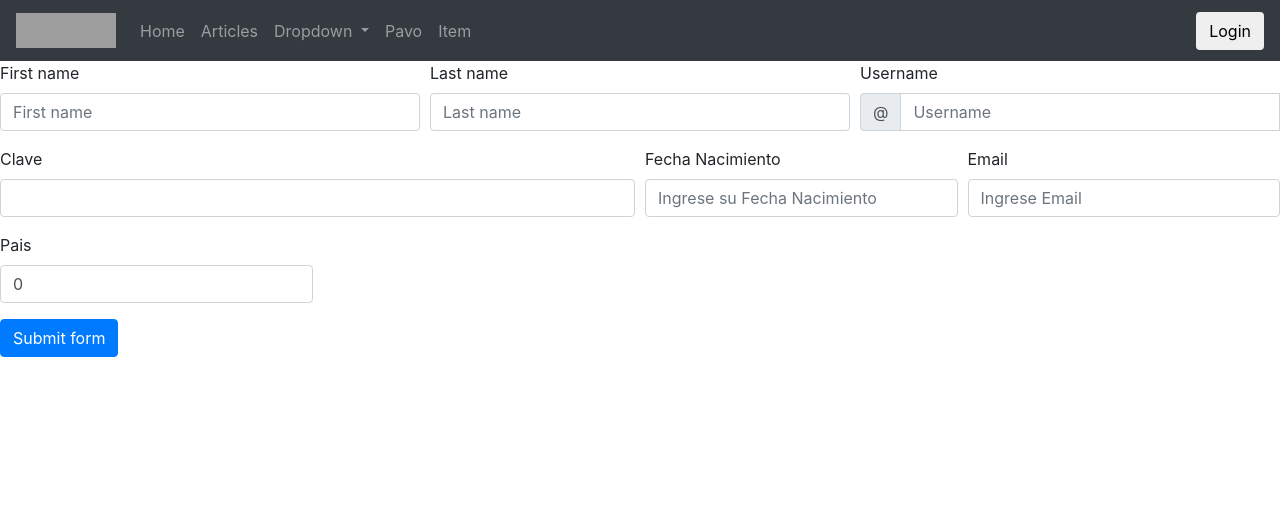
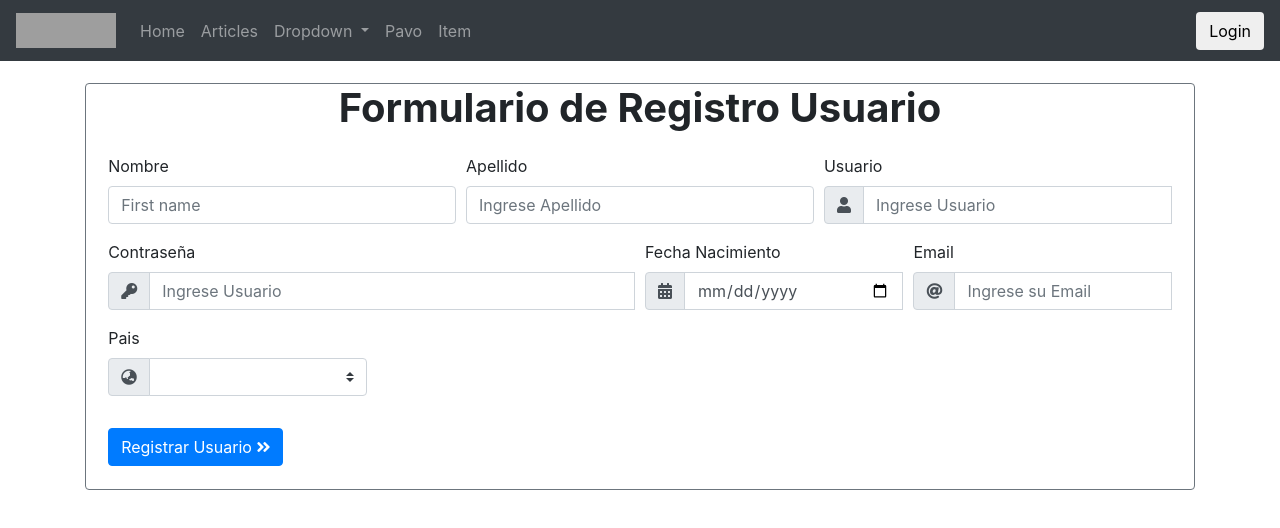
Before and after one commit to Aguila321/proySedita, an Angular app in the folder Front_End/Front-Fortnite/: page /registrar in a window 1280 px wide. Shown: the top 528 px of the page. Built offline with nearby package versions, Linux system fonts and the light colour scheme; grey boxes are pictures that could not be loaded.

Commit message:
@aguila321
registro y login

```diff
--- a/Front_End/Front-Fortnite/src/app/componente/usuario/registrar-usuario/registrar-usuario.component.css
+++ b/Front_End/Front-Fortnite/src/app/componente/usuario/registrar-usuario/registrar-usuario.component.css
@@ -0,0 +1,9 @@
+.aea{
+    margin-top: 2%;
+
+
+
+}
+.h1{
+    text-align: center;
+}
--- a/Front_End/Front-Fortnite/src/app/componente/usuario/registrar-usuario/registrar-usuario.component.html
+++ b/Front_End/Front-Fortnite/src/app/componente/usuario/registrar-usuario/registrar-usuario.component.html
@@ -1,94 +1,100 @@
-<form class="needs-validation" (ngSubmit)="registrarUsuario(forma)" #forma="ngForm"  >
+<div class="container md-5">
+  <div class="aea border border-secondary rounded">
+    <h1 class="h1"><strong>Formulario de Registro Usuario</strong></h1>
+    <div style="margin: 2%;">
+      <form class="needs-validation" (ngSubmit)="registrarUsuario(forma)" #forma="ngForm">
         <div class="form-row">
           <div class="col-md-4 mb-3">
-      <label for="validationCustom01">First name</label>
-      <input type="text" class="form-control"
-      name="nombre"
-      placeholder="First name"
-      [(ngModel)]="usuario.nombre"
+            <label for="validationCustom01">Nombre</label>
+            <input type="text" class="form-control" name="nombre" placeholder="First name" [(ngModel)]="usuario.nombre"
               required>
             <div class="valid-feedback">
-        Looks good!
+              Ingrese su nombre
             </div>
           </div>
           <div class="col-md-4 mb-3">
-      <label for="validationCustom02">Last name</label>
-      <input type="text" class="form-control"
-      [(ngModel)]="usuario.apellido"
-        placeholder="Last name"
-        name="apellido"
+            <label for="validationCustom02">Apellido</label>
+            <input type="text" class="form-control" [(ngModel)]="usuario.apellido" placeholder="Ingrese Apellido" name="apellido"
               required>
             <div class="valid-feedback">
-        Looks good!
+              Ingrese su apellido
             </div>
           </div>
           <div class="col-md-4 mb-3">
-      <label for="validationCustomUsername">Username</label>
+            <label for="validationCustomUsername">Usuario</label>
             <div class="input-group">
               <div class="input-group-prepend">
-          <span class="input-group-text" id="inputGroupPrepend">@</span>
+                <span class="input-group-text" id="basic-addon1"><i class="fas fa-user"></i></span>
               </div>
-        <input type="text" class="form-control"
-        [(ngModel)]="usuario.username"
-        name="username"
-         placeholder="Username"
-         aria-describedby="inputGroupPrepend"
-          required>
+              <input type="text" class="form-control" [(ngModel)]="usuario.username" name="username" placeholder="Ingrese Usuario"
+                aria-describedby="inputGroupPrepend" required>
               <div class="invalid-feedback">
-          Please choose a username.
+                Ingrese su nombre de usuario.
               </div>
             </div>
           </div>
         </div>
         <div class="form-row">
           <div class="col-md-6 mb-3">
-      <label for="validationCustom03">Clave</label>
-      <input type="text" class="form-control"
-      [(ngModel)]="usuario.clave"
-      name="clave"
-      placeholder=""
-      required>
+            <label for="validationCustom03">Contraseña</label>
+            <div class="input-group">
+                <div class="input-group-prepend">
+                  <span class="input-group-text" id="basic-addon1"><i class="fas fa-key"></i></span>
+                </div>
+                <input type="text" class="form-control" [(ngModel)]="usuario.clave" name="clave" placeholder="Ingrese Usuario"
+                  aria-describedby="inputGroupPrepend" required>
                 <div class="invalid-feedback">
-        Please provide a valid city.
+                  Ingrese su contraseña
+                </div>
               </div>
           </div>
           <div class="col-md-3 mb-3">
             <label for="validationCustom04">Fecha Nacimiento</label>
-      <input type="text"
-      name="fecnac"
-      [(ngModel)]="usuario.fecnac"
-       class="form-control"
-        id="validationCustom04"
-         placeholder="Ingrese su Fecha Nacimiento" required>
+            <div class="input-group">
+                <div class="input-group-prepend">
+                  <span class="input-group-text" id="basic-addon1"><i class="fas fa-calendar-alt"></i></span>
+                </div>
+                <input type="date" class="form-control" [(ngModel)]="usuario.fecnac" name="fecnac" placeholder="Ingrese su Email"
+                  aria-describedby="inputGroupPrepend" required>
                 <div class="invalid-feedback">
-        Please provide a valid state.
+                  Ingrese a su Fecha Nacimiento
+                </div>
               </div>
           </div>
           <div class="col-md-3 mb-3">
             <label for="validationCustom05">Email </label>
-      <input type="text"
-       class="form-control"
-       name="email"
-       [(ngModel)]="usuario.email"
-         placeholder="Ingrese Email"
-         required>
+            <div class="input-group">
+                <div class="input-group-prepend">
+                  <span class="input-group-text" id="basic-addon1"><i class="fas fa-at"></i></span>
+                </div>
+                <input type="text" class="form-control" [(ngModel)]="usuario.email" name="email" placeholder="Ingrese su Email"
+                  aria-describedby="inputGroupPrepend" required>
                 <div class="invalid-feedback">
-        Please provide a valid zip.
+                  Ingrese a su Email
+                </div>
               </div>
           </div>
           <div class="col-md-3 mb-3">
             <label for="validationCustom05">Pais </label>
-        <input type="text"
-         class="form-control"
-         name="idpais"
-         [(ngModel)]="usuario.pais.idpais"
-           placeholder="Ingrese Pais"
-           required>
+            <div class="input-group mb-3">
+                <div class="input-group-prepend">
+                  <label class="input-group-text" for="inputGroupSelect01"><i class="fas fa-globe-asia"></i></label>
+                </div>
+                <select class="custom-select" id="inputGroupSelect01" [(ngModel)]="usuario.pais.idpais" name="idpais">
+                  <option selected>Choose...</option>
+                  <option value="1">Peru</option>
+                  <option value="2">Chile</option>
+                  <option value="3">Puerto Cabro</option>
+                </select>
+              </div>
             <div class="invalid-feedback">
-          Please provide a valid zip.
+              Seleccione pais
             </div>
           </div>
         </div>
 
-  <button class="btn btn-primary" type="submit">Submit form</button>
+        <button class="btn btn-primary" type="submit">Registrar Usuario <i class="fas fa-angle-double-right"></i></button>
       </form>
+    </div>
+  </div>
+</div>
--- a/Front_End/Front-Fortnite/src/app/componente/usuario/registrar-usuario/registrar-usuario.component.ts
+++ b/Front_End/Front-Fortnite/src/app/componente/usuario/registrar-usuario/registrar-usuario.component.ts
@@ -19,7 +19,7 @@ export class RegistrarUsuarioComponent implements OnInit {
     email: '',
 
     pais: {
-        idpais: 0
+        idpais:0
 
     }
     }
--- a/Front_End/Front-Fortnite/src/app/componente/usuario/usuario.component.css
+++ b/Front_End/Front-Fortnite/src/app/componente/usuario/usuario.component.css
@@ -0,0 +1,9 @@
+.aea{
+    margin-top: 2%;
+    width: 50%;
+    margin: 25%;
+
+}
+.h1{
+    text-align: center;
+}
--- a/Front_End/Front-Fortnite/src/app/componente/usuario/usuario.component.html
+++ b/Front_End/Front-Fortnite/src/app/componente/usuario/usuario.component.html
@@ -1,41 +1,39 @@
-
 <!-- <app-item-detail [parentData]="ape"></app-item-detail> -->
 
- <div class="container">
-<form class="needs-validation" (ngSubmit)="login(forma)" #forma="ngForm"  >
-  <div class="form-row">
-    <div class="col-md-4 mb-3">
-      <label for="validationCustomUsername">Username</label>
-      <div class="input-group">
-        <div class="input-group-prepend">
-          <span class="input-group-text" id="inputGroupPrepend">@</span>
+<div class="container md-5 " style="width: 100%;">
+  <div class="aea border border-secondary rounded">
+    <h1 class="h1"><strong>Login Usuario</strong></h1>
+    <div style="margin: 2%;">
+      <form (ngSubmit)="login(forma)" #forma="ngForm">
+        <div class="input-group mb-2 ">
+
+
+          <div class="input-group-prepend">
+            <span class="input-group-text" id="basic-addon1"><i class="fas fa-user"></i></span>
+          </div>
+          <input type="text" class="form-control" [(ngModel)]="usuario.username" name="username" placeholder="Ingrese su Usuario"
+            aria-describedby="inputGroupPrepend" required>
+
         </div>
-        <input type="text" class="form-control"
-        [(ngModel)]="usuario.username"
-        name="username"
-         placeholder="Username"
-         aria-describedby="inputGroupPrepend"
-          required>
-        <div class="invalid-feedback">
-          Please choose a username.
+        <div class="input-group mb-2 ">
+
+
+          <div class="input-group-prepend">
+            <span class="input-group-text" id="basic-addon1"><i class="fas fa-key"></i></span>
+          </div>
+          <input type="text" class="form-control" [(ngModel)]="usuario.clave" name="clave" placeholder="Ingrese su Contraseña"
+            aria-describedby="inputGroupPrepend" required>
+
         </div>
+
+        <button type="submit" class="btn btn-primary">Ingresar <i class="fas fa-angle-double-right 9x"></i>
+
+        </button>
+        <hr>
+        <div class="">
+        <a  [routerLink]="['/registrar']" class="badge badge-secondary" style="font-size: 16px;">Aun no estas registrado?</a>
       </div>
+      </form>
     </div>
   </div>
-  <div class="form-row">
-    <div class="col-md-6 mb-3">
-      <label for="validationCustom03">Clave</label>
-      <input type="text" class="form-control"
-      [(ngModel)]="usuario.clave"
-      name="clave"
-      placeholder=""
-      required>
-      <div class="invalid-feedback">
-        Please provide a valid city.
-      </div>
-    </div>
-  </div>
-
-  <button class="btn btn-primary" type="submit">Login</button>
-</form>
 </div>
```
Also changed, not shown: 1 other file (tests, documents, lock files or other folders). Lines whose indentation alone changed are shown as unchanged.
